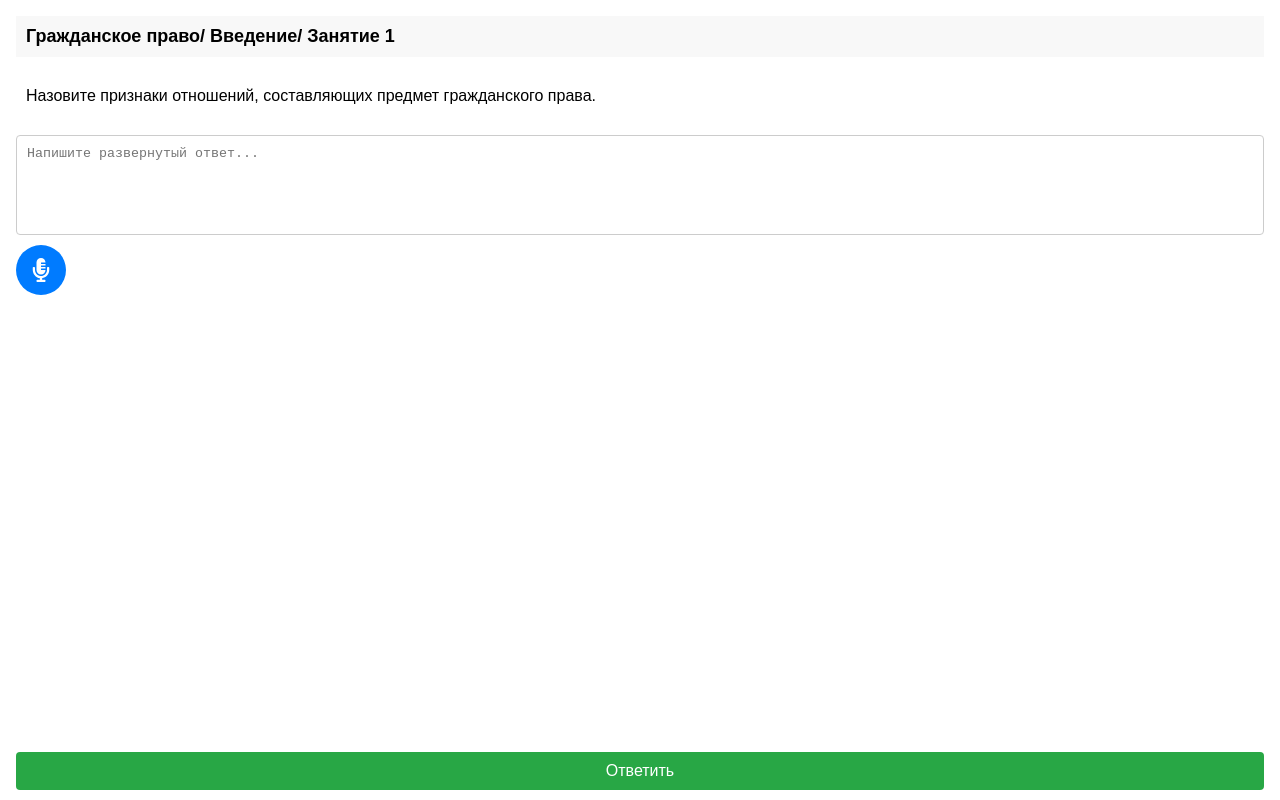
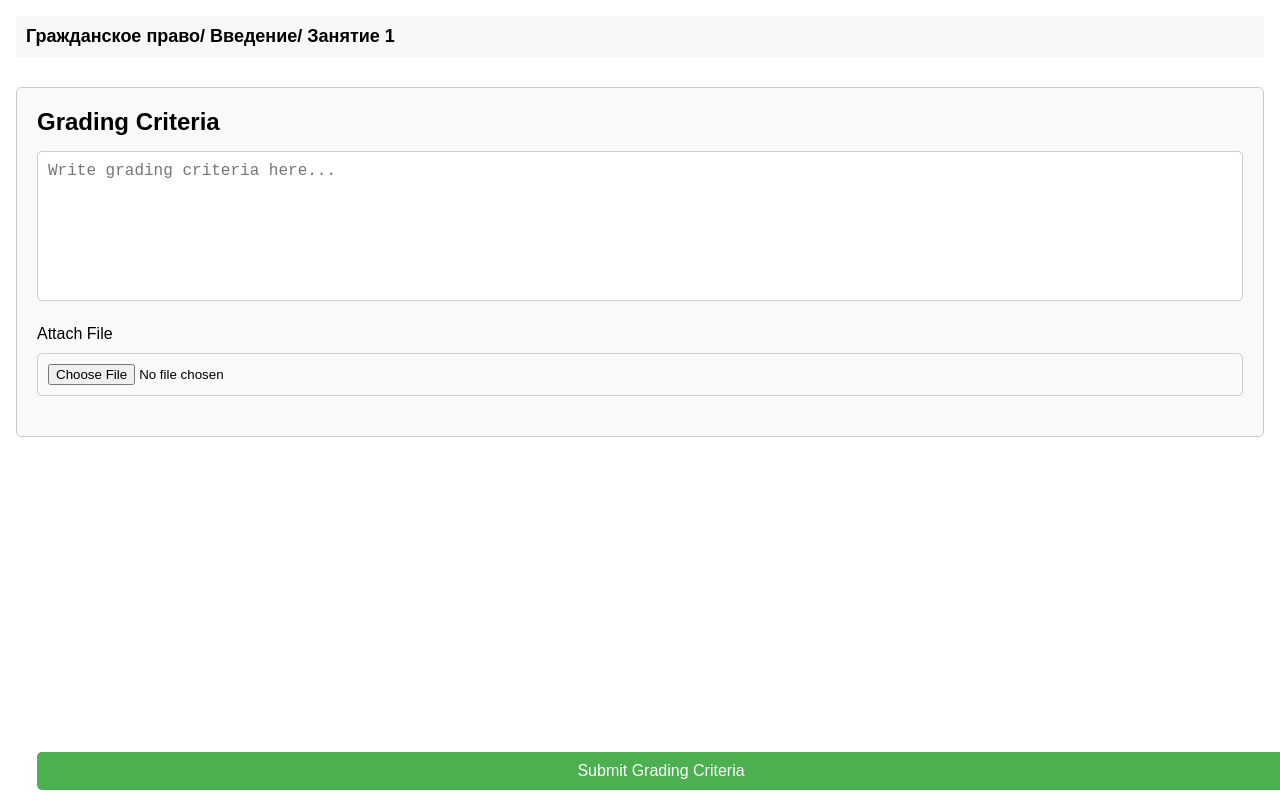
Before and after one commit to the-lamers/GradeMind, a React (Create React App) app in the folder frontend/: page /teacher in a window 1280 px wide. Built offline with nearby package versions, Linux system fonts and the light colour scheme.

Commit message:
frontend | teachers form

```diff
--- a/frontend/package.json
+++ b/frontend/package.json
@@ -11,9 +11,11 @@
     "@types/node": "^16.18.126",
     "@types/react": "^19.0.10",
     "@types/react-dom": "^19.0.4",
+    "@types/react-router-dom": "^5.3.3",
     "react": "^19.0.0",
     "react-dom": "^19.0.0",
     "react-icons": "^5.5.0",
+    "react-router-dom": "^7.2.0",
     "react-scripts": "5.0.1",
     "typescript": "^4.9.5",
     "web-vitals": "^2.1.4"
--- a/frontend/src/App.tsx
+++ b/frontend/src/App.tsx
@@ -1,66 +1,16 @@
-import React, { useState } from 'react';
-import { AiOutlineLoading3Quarters } from "react-icons/ai";
-import Header from './components/Header';
-import Question from './components/Question';
-import AnswerField from './components/AnswerField';
-
-interface ApiResponse {
-  reply: string;
-}
+import React from "react";
+import { BrowserRouter as Router, Routes, Route } from "react-router-dom";
+import StudentPage from "./Student"; // Main page
+import TeacherPage from "./Teacher"; // New /teacher page
 
 const App: React.FC = () => {
-  // const [answers, setAnswers] = useState<{ [key: number]: string }>({});
-  const [response, setResponse] = useState<string | null>(null);
-  const [loading, setLoading] = useState(false);
-
-  const handleAnswerSubmit = async (answer: string | null, audio: Blob | null) => {
-    if (!answer?.trim() && !audio) return;
-
-    setLoading(true);
-    setResponse(null); // Reset previous response
-
-    try {
-      const formData = new FormData();
-      if (answer) {
-        formData.append("answer", answer);
-      }
-      if (audio) {
-        formData.append("audio", audio, "recording.webm");
-      }
-
-      const res = await fetch("http://localhost:5000/api/data", {
-        method: "POST",
-        body: formData,
-      });
-
-      if (!res.ok) throw new Error(`HTTP error! Status: ${res.status}`);
-
-      const data: ApiResponse = await res.json();
-      setResponse(data.reply); // Assume API returns { reply: "Processed answer" }
-    } catch (error) {
-      setResponse("Error receiving response.");
-      console.error("API Error:", error);
-    } finally {
-      setLoading(false);
-    }
-  };
-
   return (
-    <div className="app">
-      <Header taskName="Гражданское право/ Введение/ Занятие 1" />
-      {loading && (
-        <div className="loading-spinner">
-          <AiOutlineLoading3Quarters className="spiner" />
-        </div>
-      )}
-      {!loading && !response && (
-        <>
-          <Question questionText="Назовите признаки отношений, составляющих предмет гражданского права." />
-          <AnswerField onSubmit={handleAnswerSubmit} loading={loading} />
-        </>
-      )}
-      {response && <p className="response">{response}</p>}
-    </div>
+    <Router>
+      <Routes>
+        <Route path="/" element={<StudentPage />} /> {/* Default Page */}
+        <Route path="/teacher" element={<TeacherPage />} /> {/* Teacher Page */}
+      </Routes>
+    </Router>
   );
 };
 
--- /dev/null
+++ b/frontend/src/Student.tsx
@@ -0,0 +1,67 @@
+import React, { useState } from 'react';
+import { AiOutlineLoading3Quarters } from "react-icons/ai";
+import Header from './components/Header';
+import Question from './components/Question';
+import AnswerField from './components/AnswerField';
+
+interface ApiResponse {
+  reply: string;
+}
+
+const App: React.FC = () => {
+  // const [answers, setAnswers] = useState<{ [key: number]: string }>({});
+  const [response, setResponse] = useState<string | null>(null);
+  const [loading, setLoading] = useState(false);
+
+  const handleAnswerSubmit = async (answer: string | null, audio: Blob | null) => {
+    if (!answer?.trim() && !audio) return;
+
+    setLoading(true);
+    setResponse(null); // Reset previous response
+
+    try {
+      const formData = new FormData();
+      if (answer) {
+        formData.append("answer", answer);
+      }
+      if (audio) {
+        formData.append("audio", audio, "recording.webm");
+      }
+
+      const res = await fetch("http://localhost:5000/api/data", {
+        method: "POST",
+        body: formData,
+      });
+
+      if (!res.ok) throw new Error(`HTTP error! Status: ${res.status}`);
+
+      const data: ApiResponse = await res.json();
+      setResponse(data.reply); // Assume API returns { reply: "Processed answer" }
+    } catch (error) {
+      setResponse("Error receiving response.");
+      console.error("API Error:", error);
+    } finally {
+      setLoading(false);
+    }
+  };
+
+  return (
+    <div className="app">
+      <Header taskName="Гражданское право/ Введение/ Занятие 1" />
+      {loading && (
+        <div className="loading-spinner">
+          <AiOutlineLoading3Quarters className="spiner" />
+        </div>
+      )}
+      {!loading && !response && (
+        <>
+          <Question questionText="Назовите признаки отношений, составляющих предмет гражданского права." />
+          <AnswerField onSubmit={handleAnswerSubmit} loading={loading} />
+        </>
+      )}
+      {response && <p className="response">{response}</p>}
+    </div>
+  );
+};
+
+export default App;
--- /dev/null
+++ b/frontend/src/Teacher.tsx
@@ -0,0 +1,126 @@
+import React, { useState } from 'react';
+import { AiOutlineLoading3Quarters } from "react-icons/ai";
+import Header from './components/Header';
+import Question from './components/Question';
+import AnswerField from './components/AnswerField';
+
+interface ApiResponse {
+  reply: string;
+}
+
+const App: React.FC = () => {
+  const [response, setResponse] = useState<string | null>(null);
+  const [loading, setLoading] = useState(false);
+
+  // New state for grading criteria and file attachment
+  const [gradingCriteria, setGradingCriteria] = useState<string>('');
+  const [fileAttachment, setFileAttachment] = useState<File | null>(null);
+
+  const handleAnswerSubmit = async (answer: string | null, audio: Blob | null) => {
+    if (!answer?.trim() && !audio) return;
+
+    setLoading(true);
+    setResponse(null); // Reset previous response
+
+    try {
+      const formData = new FormData();
+      if (answer) {
+        formData.append("answer", answer);
+      }
+      if (audio) {
+        formData.append("audio", audio, "recording.webm");
+      }
+
+      const res = await fetch("http://localhost:5000/api/teacher", {
+        method: "POST",
+        body: formData,
+      });
+
+      if (!res.ok) throw new Error(`HTTP error! Status: ${res.status}`);
+
+      const data: ApiResponse = await res.json();
+      setResponse(data.reply); // Assume API returns { reply: "Processed answer" }
+    } catch (error) {
+      setResponse("Error receiving response.");
+      console.error("API Error:", error);
+    } finally {
+      setLoading(false);
+    }
+  };
+
+  // Handler to manage file attachment
+  const handleFileChange = (event: React.ChangeEvent<HTMLInputElement>) => {
+    const file = event.target.files?.[0];
+    if (file) {
+      setFileAttachment(file);
+    }
+  };
+
+  // Handler to submit grading criteria and file (if any)
+  const handleGradingSubmit = async () => {
+    if (!gradingCriteria.trim() && !fileAttachment) {
+      alert('Please provide grading criteria or attach a file.');
+      return;
+    }
+
+    setLoading(true);
+
+    const formData = new FormData();
+    if (gradingCriteria.trim()) {
+      formData.append('gradingCriteria', gradingCriteria);
+    }
+    if (fileAttachment) {
+      formData.append('file', fileAttachment, fileAttachment.name);
+    }
+
+    try {
+      const res = await fetch("http://localhost:5000/upload-grading", {
+        method: 'POST',
+        body: formData,
+      });
+
+      if (!res.ok) throw new Error(`HTTP error! Status: ${res.status}`);
+
+      const data = await res.json();
+      alert('Grading criteria and file uploaded successfully!');
+    } catch (error) {
+      console.error("Error submitting grading criteria:", error);
+      alert("Failed to submit grading criteria or file.");
+    } finally {
+      setLoading(false);
+    }
+  };
+
+  return (
+    <div className="app">
+      <Header taskName="Гражданское право/ Введение/ Занятие 1" />
+
+      {/* Teacher Section - Grading Criteria & File Upload */}
+      <div className="teacher-section">
+        <h3>Grading Criteria</h3>
+        <textarea
+          value={gradingCriteria}
+          onChange={(e) => setGradingCriteria(e.target.value)}
+          placeholder="Write grading criteria here..."
+          rows={5}
+        />
+
+        <div className="file-upload">
+          <label htmlFor="file">Attach File</label>
+          <input
+            type="file"
+            id="file"
+            accept=".pdf,.docx,.txt" // specify allowed file types
+            onChange={handleFileChange}
+          />
+        </div>
+
+        <button onClick={handleGradingSubmit} disabled={loading} className="submit-btn">
+          {loading ? "Uploading..." : "Submit Grading Criteria"}
+        </button>
+      </div>
+    </div>
+  );
+};
+
+export default App;
--- a/frontend/src/index.css
+++ b/frontend/src/index.css
@@ -225,3 +225,84 @@ audio::-webkit-media-controls-mute-button {
   flex-wrap: nowrap;
   align-items: center;
 }
+
+
+
+
+
+
+
+
+
+
+
+
+
+
+
+
+
+
+
+
+
+
+
+
+
+
+
+.teacher-section {
+  margin-top: 30px;
+  padding: 20px;
+  border: 1px solid #ccc;
+  border-radius: 5px;
+  background-color: #f9f9f9;
+}
+
+.teacher-section h3 {
+  font-size: 1.5rem;
+  margin-bottom: 15px;
+}
+
+.teacher-section textarea {
+  width: 100%;
+  padding: 10px;
+  font-size: 1rem;
+  border: 1px solid #ccc;
+  border-radius: 5px;
+  margin-bottom: 20px;
+  min-height: 150px;
+}
+
+.file-upload {
+  margin-bottom: 20px;
+}
+
+.file-upload label {
+  display: block;
+  font-size: 1rem;
+  margin-bottom: 10px;
+}
+
+.file-upload input {
+  width: 100%;
+  padding: 10px;
+  border: 1px solid #ccc;
+  border-radius: 5px;
+}
+
+.submit-btn {
+  padding: 10px 20px;
+  background-color: #4CAF50;
+  color: white;
+  border: none;
+  border-radius: 5px;
+  cursor: pointer;
+  font-size: 1rem;
+}
+
+.submit-btn:disabled {
+  background-color: #ccc;
+  cursor: not-allowed;
+}
```
Also changed, not shown: 1 other file (tests, documents, lock files or other folders).
